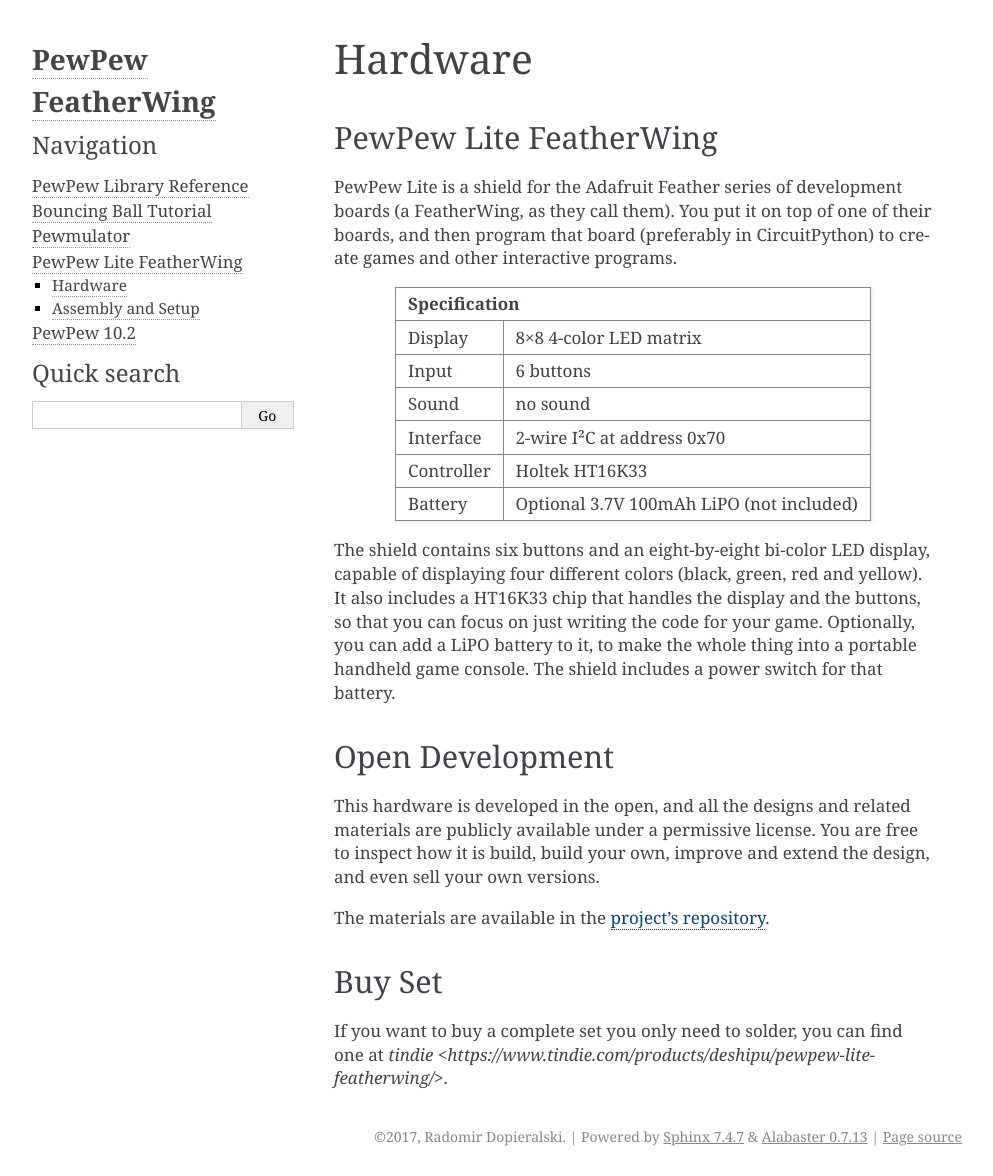
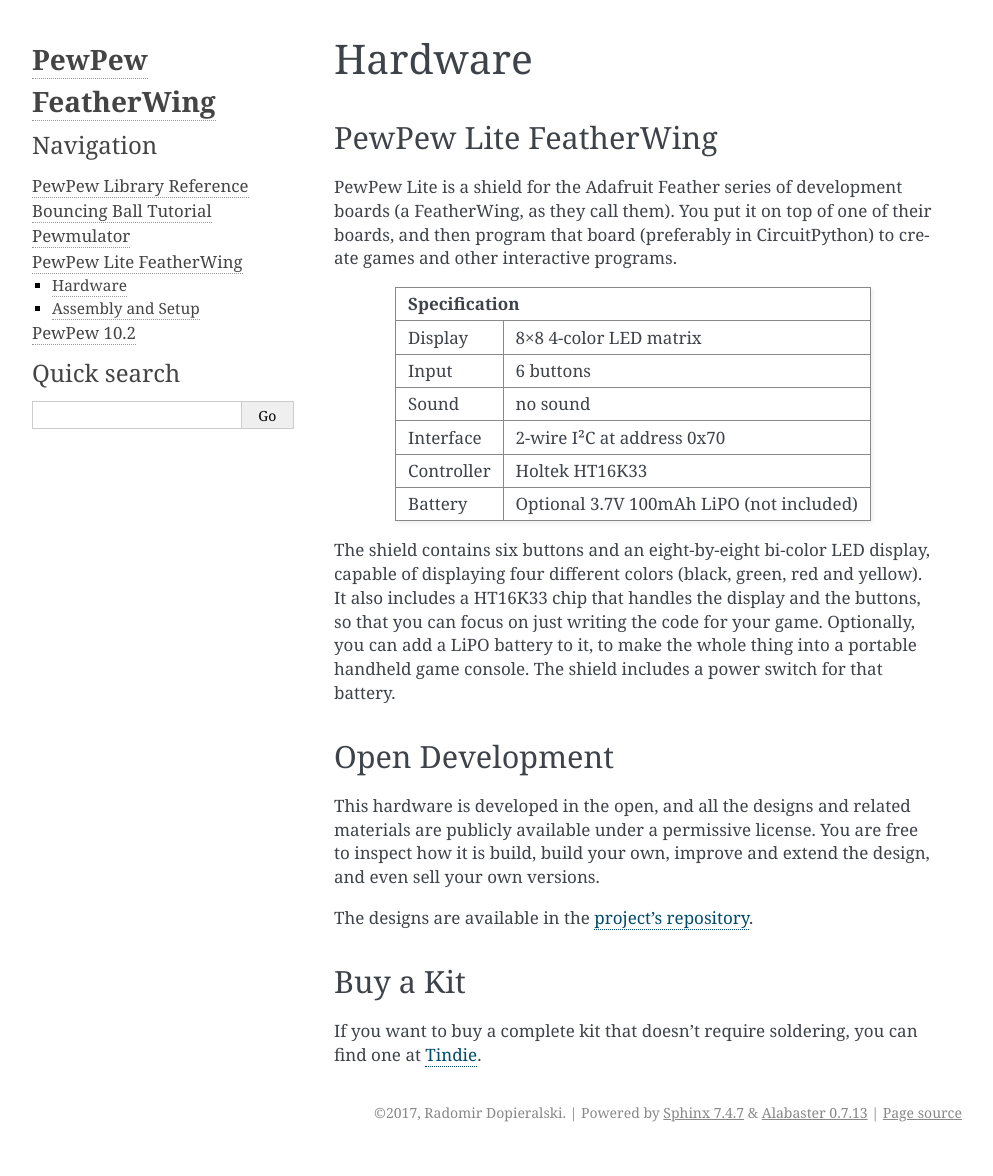
Before and after one commit to pypewpew/pewpew, a Sphinx documentation site: the page built from docs/pewpewlite/hardware.rst, in a window 1280 px wide. Shown: the whole page, without its empty margins (148-1141 px from the left). Built offline with Sphinx 7.4.7, drawn with Linux system fonts in a browser that asks for light colours; after the commit the page ends 1152 px from its top, so only the background shows below that.

Commit message:
Fix the shop links

```diff
--- a/docs/pewpewlite/hardware.rst
+++ b/docs/pewpewlite/hardware.rst
@@ -43,12 +43,12 @@
 to inspect how it is build, build your own, improve and extend the design,
 and even sell your own versions.
 
-The materials are available in the
+The designs are available in the
 `project's repository <https://github.com/deshipu/pewpew>`_.
 
 
-Buy Set
-=======
+Buy a Kit
+=========
 
-If you want to buy a complete set you only need to solder, you can
-find one at `tindie <https://www.tindie.com/products/deshipu/pewpew-lite-featherwing/>`.
+If you want to buy a complete kit that doesn't require soldering, you can find
+one at `Tindie <https://www.tindie.com/products/deshipu/pewpew-lite-featherwing/>`_.
```
Also changed, not shown: docs/pewpew10/hardware.rst (+5 -5 lines).
